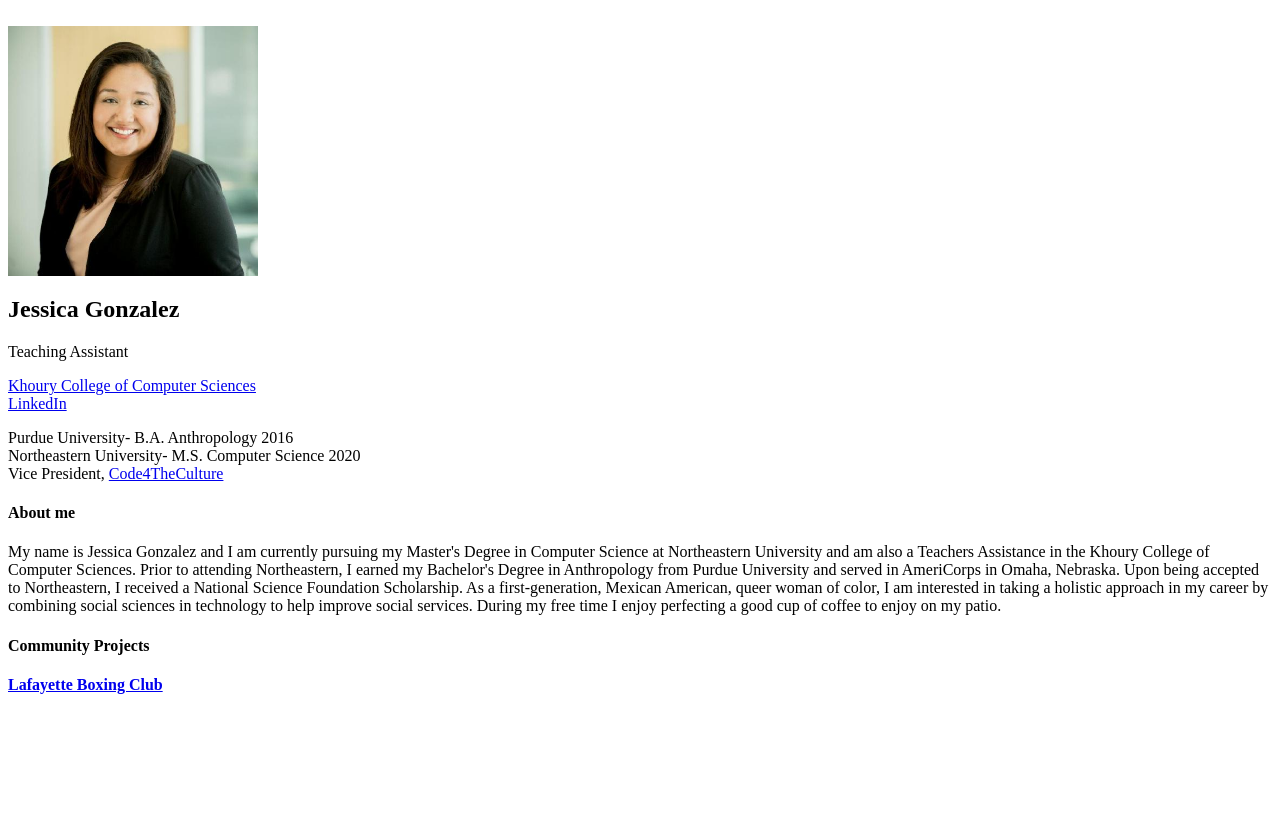
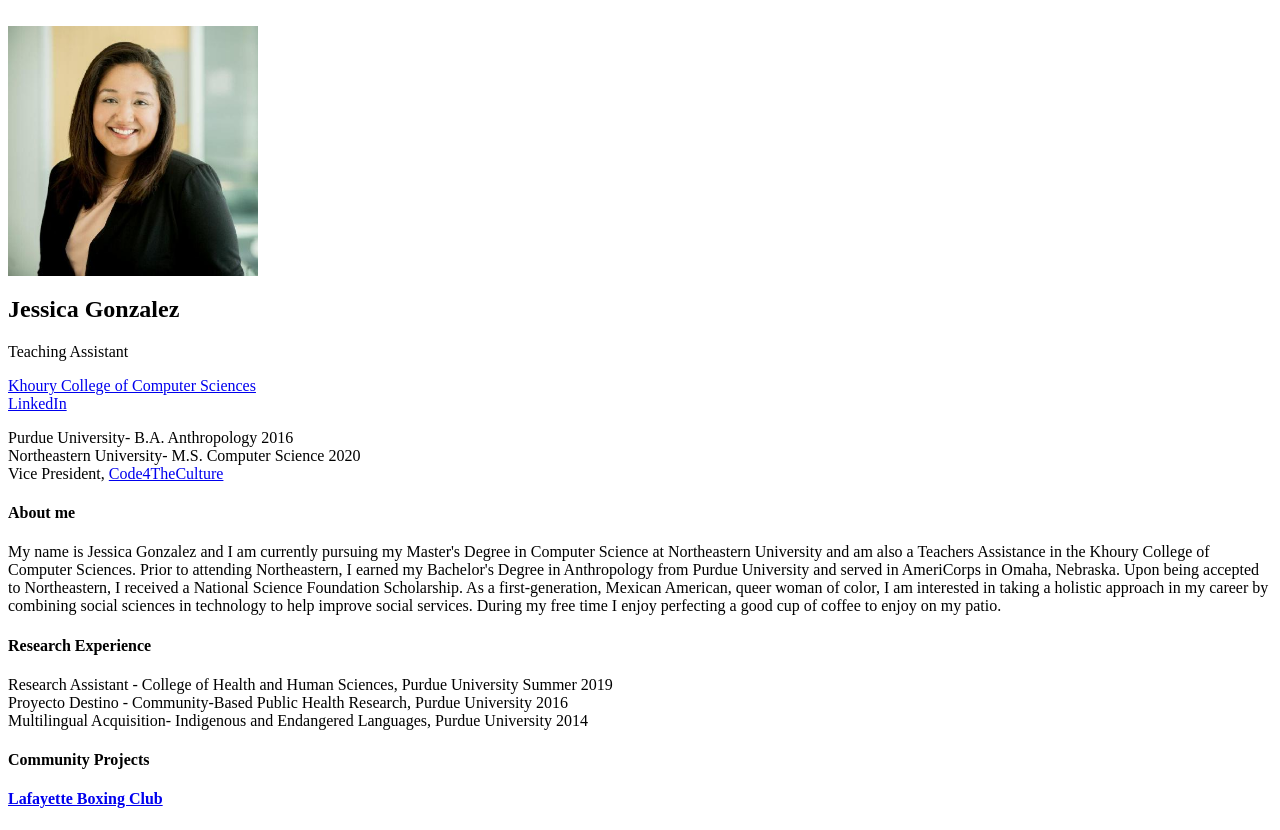
Before and after one commit to jesska001/personalWeb.github.io, a plain HTML site: page index.html in a window 1280 px wide. Before the commit the page ends 800 px from the top, so only its background shows below. Drawn offline with Linux system fonts and the light colour scheme.

Commit message:
updating experience/projects

```diff
--- a/index.html
+++ b/index.html
@@ -23,7 +23,7 @@
     </div>
 
 <div>
-        <p>Teaching Assistant<br>
+    <p>Teaching Assistant<br> </p>
 
 
 
@@ -56,17 +56,31 @@
 
 
 </div>
+
 <div>
-   <h4 style="font-weight: bold">Community Projects</h4>
+    <h4 style="font-weight: bold">Research Experience</h4>
+    <p>
+        Research Assistant - College of Health and Human Sciences, Purdue University Summer 2019
+        <br>
+        Proyecto Destino - Community-Based Public Health Research, Purdue University 2016
+        <br>
+        Multilingual Acquisition- Indigenous and Endangered Languages, Purdue University 2014
 
 
-    <a href="LBC.txt"> <h4 style="font-weight: bold">Lafayette Boxing Club </h4>
+    </p>
+
+
+
+</div>
+<div>
+    <h4 style="font-weight: bold">Community Projects</h4>
+
+
+    <a href="LBC.txt">
+        <h4>Lafayette Boxing Club </h4>
     </a>
 
 </div>
 
-
-
-
 </body>
 </html>
```
